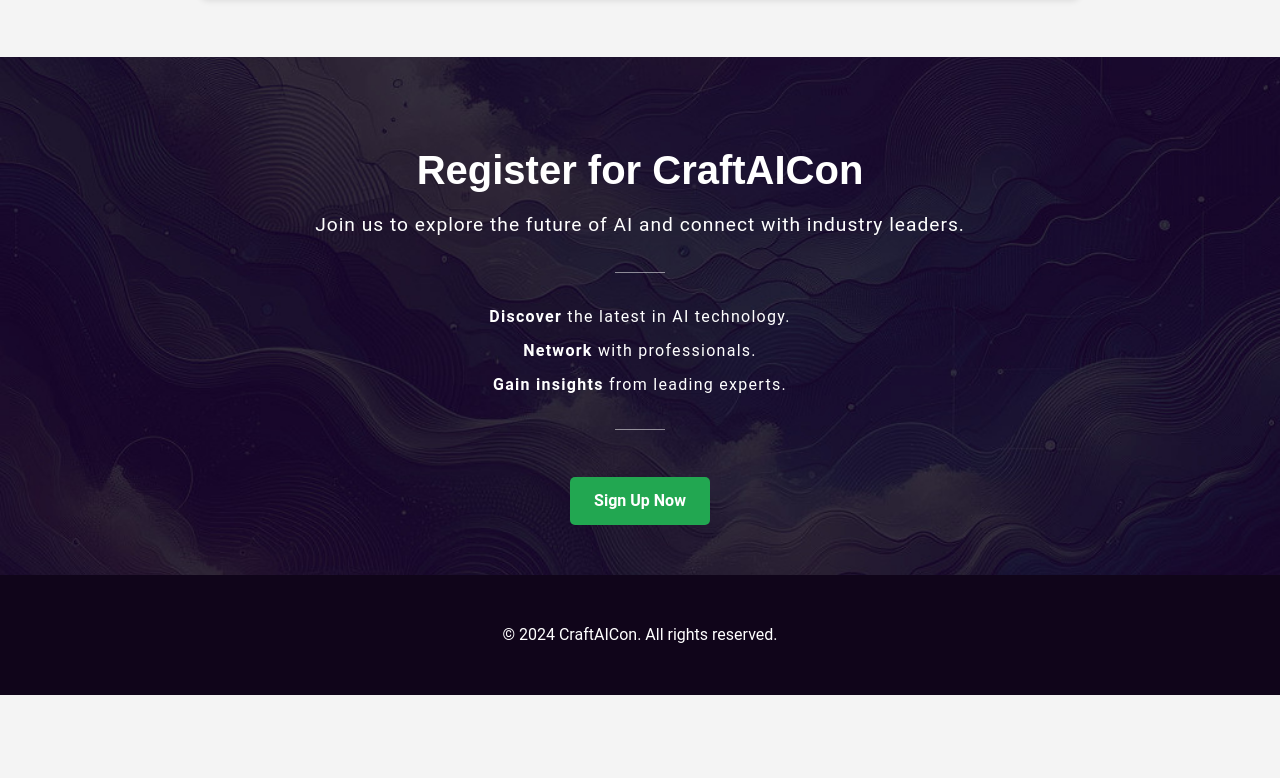
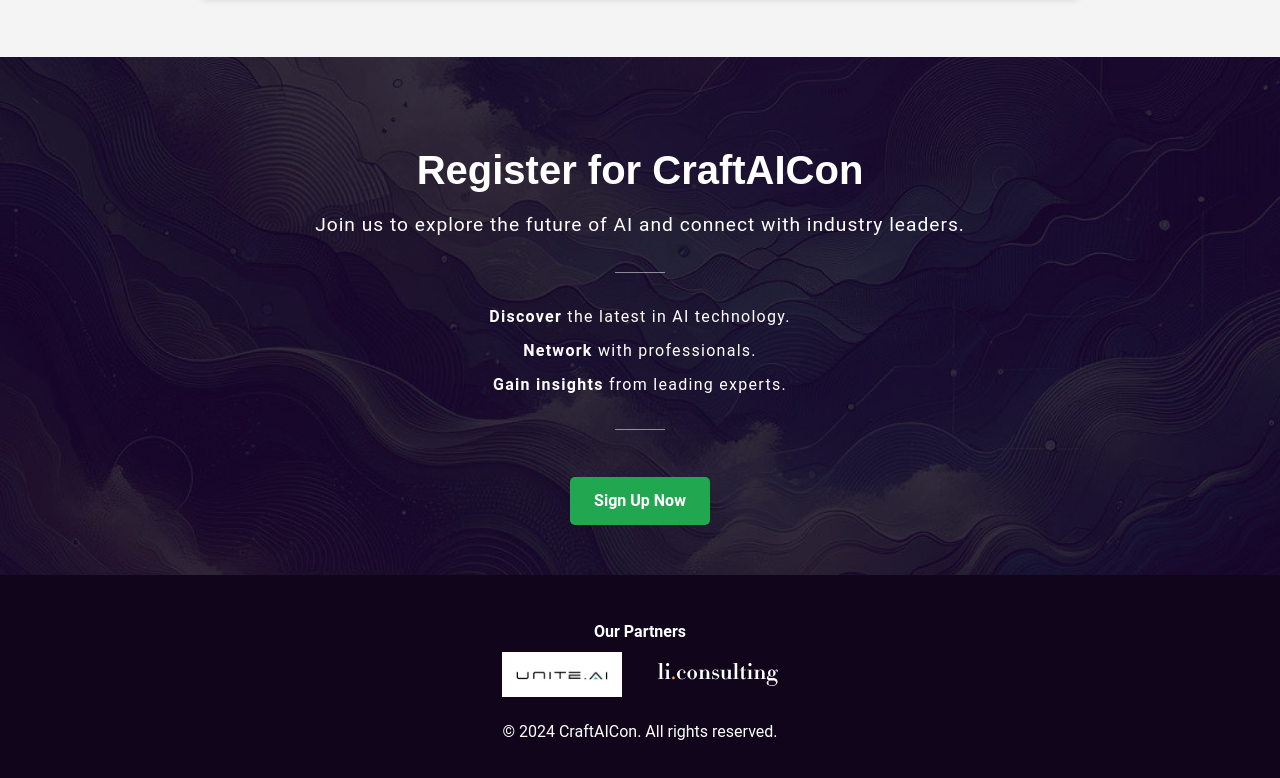
Before and after one commit to CraftAICon/craftaicon, a plain HTML site: page index.html in a window 1280 px wide. Shown: the part 2278-3056 px from the top of the page. Before the commit the page ends 2973 px from the top, so only its background shows below. Drawn offline with Linux system fonts and the light colour scheme.

Commit message:
partners

```diff
--- a/index.html
+++ b/index.html
@@ -147,6 +147,17 @@
 
     <footer class="site-footer">
       <div class="container">
+        <div class="partners-section">
+          <h2>Our Partners</h2>
+          <div class="partners">
+            <a href="https://www.unite.ai" target="_blank">
+              <img src="img/partners/uniteai.jpg" alt="Unite.AI Logo" />
+            </a>
+            <a href="https://li.consulting/" target="_blank">
+              <img src="img/partners/liconsulting.svg" alt="li.consulting Logo" />
+            </a>
+          </div>
+        </div>
         <p>&copy; 2024 CraftAICon. All rights reserved.</p>
       </div>
     </footer>
--- a/styles.css
+++ b/styles.css
@@ -122,7 +122,8 @@ a.cta-button:hover {
 }
 
 .speaker-card {
-  display: block; /* If you want .speaker-topic to be a block-level element */
+  display: block;
+  /* If you want .speaker-topic to be a block-level element */
   background-color: #fff;
   padding: 20px 40px;
   margin-bottom: 20px;
@@ -134,7 +135,8 @@ a.cta-button:hover {
 
 .speaker-content {
   display: flex;
-  align-items: flex-start; /* Aligns items at the start of the flex container */
+  align-items: flex-start;
+  /* Aligns items at the start of the flex container */
   border-bottom: 1px solid #eee;
   padding-bottom: 20px;
 }
@@ -149,7 +151,8 @@ a.cta-button:hover {
 }
 
 .speaker-info {
-  flex: 1; /* Allows this container to fill the remaining space */
+  flex: 1;
+  /* Allows this container to fill the remaining space */
 }
 
 .speaker-info h3 {
@@ -167,8 +170,10 @@ a.cta-button:hover {
 }
 
 .speaker-topic {
-  width: 100%; /* Ensures it occupies the full width of its container */
-  margin-top: 20px; /* Adds space between this and the flex container above */
+  width: 100%;
+  /* Ensures it occupies the full width of its container */
+  margin-top: 20px;
+  /* Adds space between this and the flex container above */
 }
 
 .site-footer {
@@ -190,25 +195,31 @@ a.cta-button:hover {
 
   .speaker-content {
     flex-direction: column;
-    align-items: center; /* Center-align the items */
-    text-align: center; /* Center-align the text */
+    align-items: center;
+    /* Center-align the items */
+    text-align: center;
+    /* Center-align the text */
   }
 
   .speaker-photo {
-    margin-bottom: 20px; /* Add some space between the photo and the name */
+    margin-bottom: 20px;
+    /* Add some space between the photo and the name */
   }
 
   .speaker-info h3,
   .speaker-info p {
-    margin: 0 0 10px; /* Reset margin and add space below */
+    margin: 0 0 10px;
+    /* Reset margin and add space below */
   }
 
   .speaker-topic {
-    margin-top: 20px; /* Ensure there's space between the bio and the topic */
+    margin-top: 20px;
+    /* Ensure there's space between the bio and the topic */
   }
 
   .speaker-card {
-    padding: 20px; /* Adjust padding as necessary */
+    padding: 20px;
+    /* Adjust padding as necessary */
   }
 }
 
@@ -255,3 +266,33 @@ a.cta-button:hover {
   margin-bottom: 10px;
   letter-spacing: 0.08rem;
 }
+
+.partners-section h2 {
+  color: #fff;
+  font-size: 1rem;
+  margin-bottom: 0.5rem;
+  text-align: center;
+}
+
+.partners {
+  display: flex;
+  justify-content: center;
+  gap: 1rem;
+  align-items: center;
+  flex-wrap: wrap;
+}
+
+.partners a {
+  margin: 0 10px;
+  flex: 0 1 120px;
+}
+
+.partners img {
+  width: 100%;
+  height: auto;
+  transition: transform 0.3s ease;
+}
+
+.partners a:hover img {
+  transform: scale(1.05);
+}
```
Also changed, not shown: img/partners/liconsulting.svg (added), img/partners/uniteai.jpg (added).
